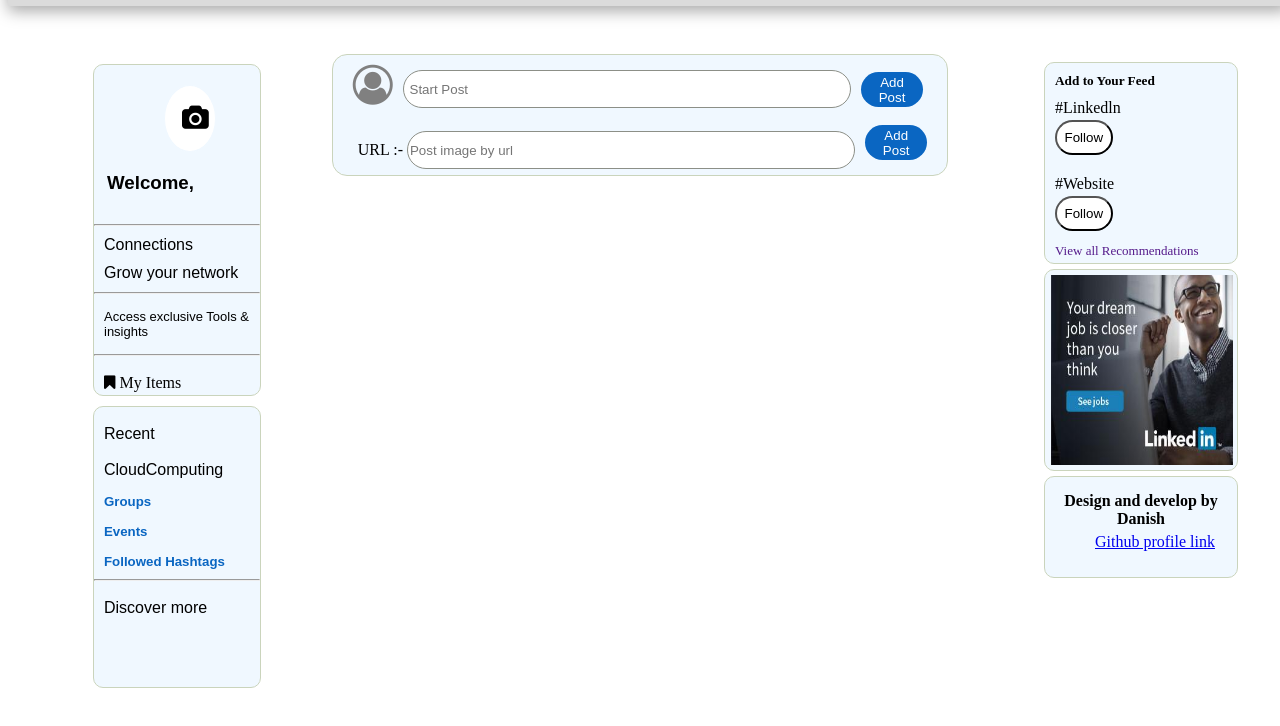
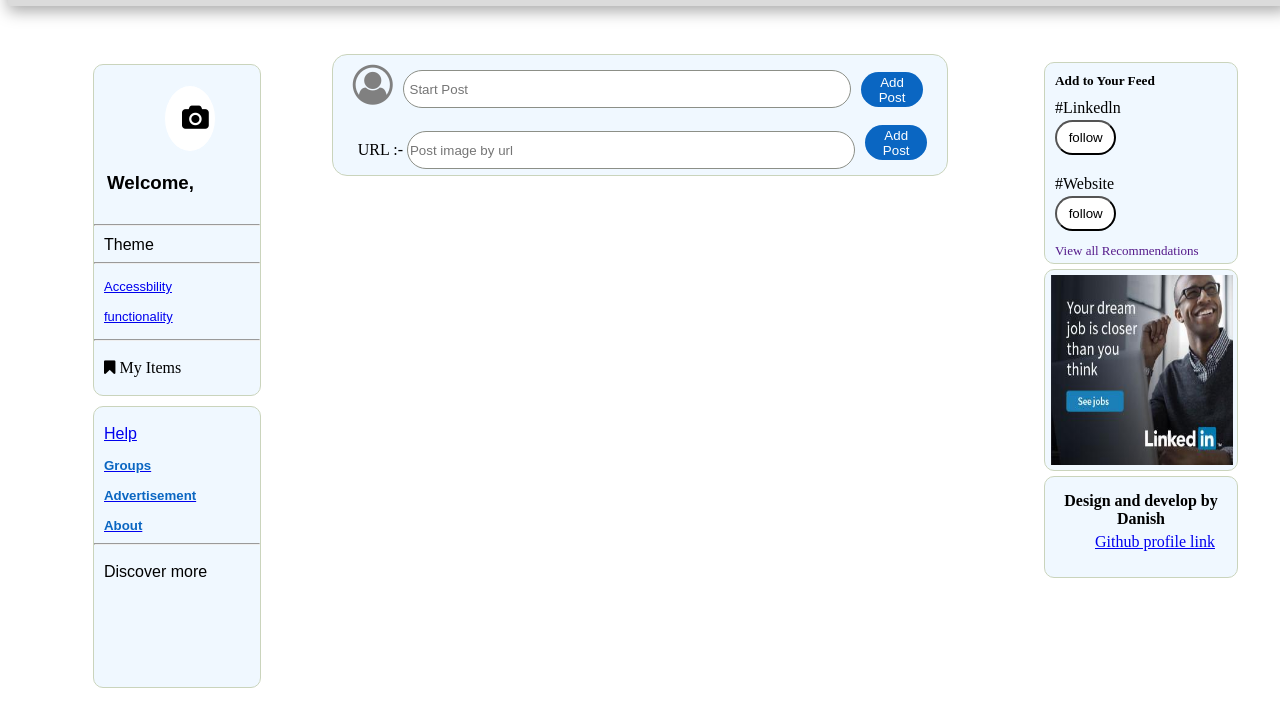
Before and after one commit to alidanish935/LinkedIn-Clone---React-Project---w1cowjlc5c7m, a React app: page /home in a window 1280 px wide. Shown: the part 84-810 px from the top of the page. Built offline with nearby package versions, Linux system fonts and the light colour scheme.

Commit message:
theme added

```diff
--- a/src/components/App.js
+++ b/src/components/App.js
@@ -1,14 +1,19 @@
-import React from 'react'
+import React, { useState } from 'react'
 import { BrowserRouter, Route, Routes } from 'react-router-dom';
 import '../styles/App.css';
 import Home from './Home';
 import Login from './Login';
 import NotFound from './NotFound';
 import Signup from './Signup';
+import { createContext } from 'react';
+
+export const DataContext = createContext()
 const App = () => {
+  const [bkColor,setbkColor]=useState(false)
+  return (
+    <div className={bkColor && 'home'}>
+      <DataContext.Provider value={{bkColor,setbkColor}}>
 
-  return (
-    <div id="main">
       <BrowserRouter>
         <Routes>
           <Route path='/signup' element={<Signup/>}/>
@@ -18,6 +23,7 @@ const App = () => {
           <Route path='/*' element={<NotFound/>}/>
         </Routes>
       </BrowserRouter>
+      </DataContext.Provider>
     </div>
   )
 }
--- a/src/components/Navbar.jsx
+++ b/src/components/Navbar.jsx
@@ -25,8 +25,6 @@ const Navbar = () => {
           <i className="fa fa-user-circle-o faIcons" ><p className='meIcon'>{name}</p></i>
           <button className='logout' onClick={logoutFn}>Logout</button>
         </div>
-
-
       </nav>
 
     </div>
--- a/src/components/RightSidebar.css
+++ b/src/components/RightSidebar.css
@@ -27,11 +27,18 @@
 }
 .upperRight button{
     height: 35px;
-    width: 30%;
+    width: 32%;
     border-radius: 20px;
     margin: 0px 0px 10px 10px;
     background-color: #fff;
+    cursor: pointer;
 
+}
+.upperRight button:hover{
+    color: blue;
+}
+.followstatus{
+    color: blue;
 }
 .upperRight a{
     font-size: 13px;
--- a/src/components/RightSidebar.jsx
+++ b/src/components/RightSidebar.jsx
@@ -1,17 +1,19 @@
-import React from 'react'
+import React, { useState } from 'react'
 import { Link } from 'react-router-dom'
 import dreamjob from '../Images/dreamjob.jpeg'
 import './RightSidebar.css'
 const RightSidebar = () => {
+  const [linkedinFollow,setlinkedinFollow]=useState(false)
+  const [websiteFollow,setwebsiteFollow]=useState(false)
   return (
     <div>
       <div className='RightSideBar'>
         <div className='upperRight'>
           <h5>Add to Your Feed</h5>
           <p>#Linkedln</p>
-          <button>Follow</button>
+          <button className={linkedinFollow && 'followstatus'} onClick={()=>setlinkedinFollow(!linkedinFollow)}>{!linkedinFollow ?'follow':'following...'}</button>
           <p>#Website</p>
-          <button>Follow</button><br></br>
+          <button className={websiteFollow && 'followstatus'}  onClick={()=>setwebsiteFollow(!websiteFollow)}>{!websiteFollow ?'follow':'following...'}</button><br></br>
           <a href=''>View all Recommendations</a>
         </div>
         <div className='middleRight'>
--- a/src/components/Sidebar.css
+++ b/src/components/Sidebar.css
@@ -27,9 +27,17 @@
 }
  .connections{
     margin: 10px 0px 0px 10px;
+    cursor: pointer;
+}
+.connections:hover{
+    color: rgb(0, 30, 255);
 }
 .growYour{
     margin: 10px 0px 10px 10px;
+    cursor: pointer;
+}
+.growYour:hover{
+    color: rgb(0, 30, 255);
 }
 .upperDiv .access{
     margin: 15px 0px 15px 10px;
--- a/src/components/Sidebar.jsx
+++ b/src/components/Sidebar.jsx
@@ -1,7 +1,11 @@
-import React from 'react'
+import React, { useContext } from 'react'
 import './Sidebar.css'
+import { Link } from 'react-router-dom'
+import { DataContext } from './App'
 
 const Sidebar = () => {
+  const localContext = useContext(DataContext)
+  const {bkColor,setbkColor}= localContext
   const name = localStorage.getItem("loggedUser")
   return (
     <div>
@@ -12,19 +16,23 @@ const Sidebar = () => {
           </div>
           <h3 className='h3'>Welcome, {name}</h3>
           <hr></hr>
-          <p className='connections'> Connections</p>
-          <p className='growYour'>Grow your network</p>
+          <p className='connections' onClick={()=>setbkColor(!bkColor)} > Theme</p>
+          {/* <p className='growYour'>Grow your network</p> */}
           <hr></hr>
-          <p className='access'>Access exclusive Tools & insights</p>
+          <Link to='https://www.linkedin.com/accessibility'> <p className='access'>Accessbility </p></Link>
+           <Link to='/functionality'> <p className='access'> functionality</p></Link>
           <hr></hr>
           <i className="fa fa-bookmark bookmark"> My Items</i>
         </div>
         <div className='lowerDiv'>
-          <p>Recent</p>
-          <p>CloudComputing</p>
-          <h5>Groups</h5>
-          <h5>Events</h5>
-          <h5>Followed Hashtags</h5>
+          <Link to='https://www.linkedin.com//help/linkedin?trk=footer_d_flagship3_feed'> <p>Help</p></Link>
+          {/* <p>CloudComputing</p> */}
+          <Link to='https://www.linkedin.com/groups/'><h5>Groups</h5></Link>
+
+
+          <Link to='https://business.linkedin.com/marketing-solutions/ads?trk=n_nav_ads_rr_b&src=li-nav&veh=ad%2Fstart'> <h5>Advertisement</h5></Link>
+          <Link to='https://about.linkedin.com/'> <h5>About</h5></Link>
+
           <hr></hr>
           <p>Discover more</p>
         </div>
--- a/src/index.js
+++ b/src/index.js
@@ -4,4 +4,7 @@ import App from "./components/App";
 
 
 
-ReactDOM.render(<App />, document.getElementById("root"));
+ReactDOM.render(
+
+<App />
+, document.getElementById("root"));
--- a/src/styles/App.css
+++ b/src/styles/App.css
@@ -1,4 +1,10 @@
+/* body{
 
+  background-color: aqua;
+} */
+.home{
+  background-color: aqua;
+}
 .flex{
     display: flex;
   }
```
Also changed, not shown: src/components/Home.js (+4 -3 lines).
